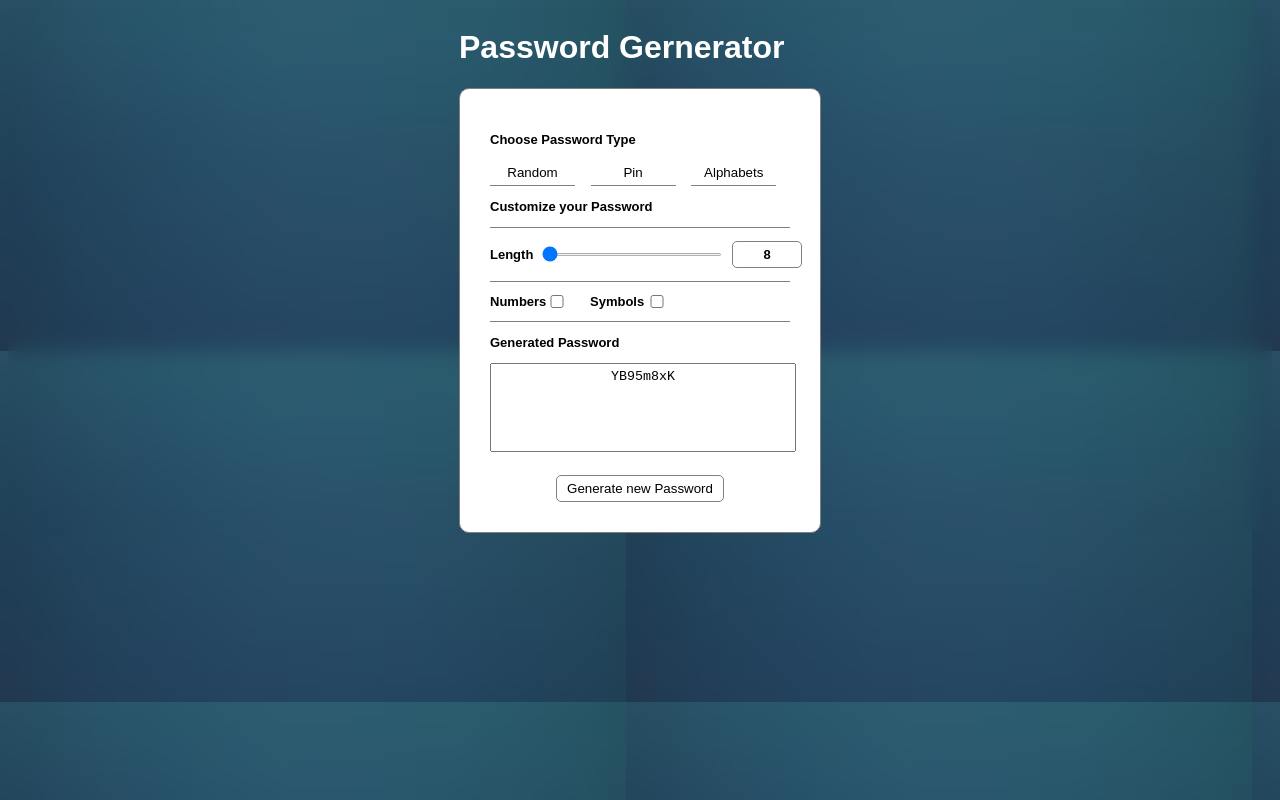
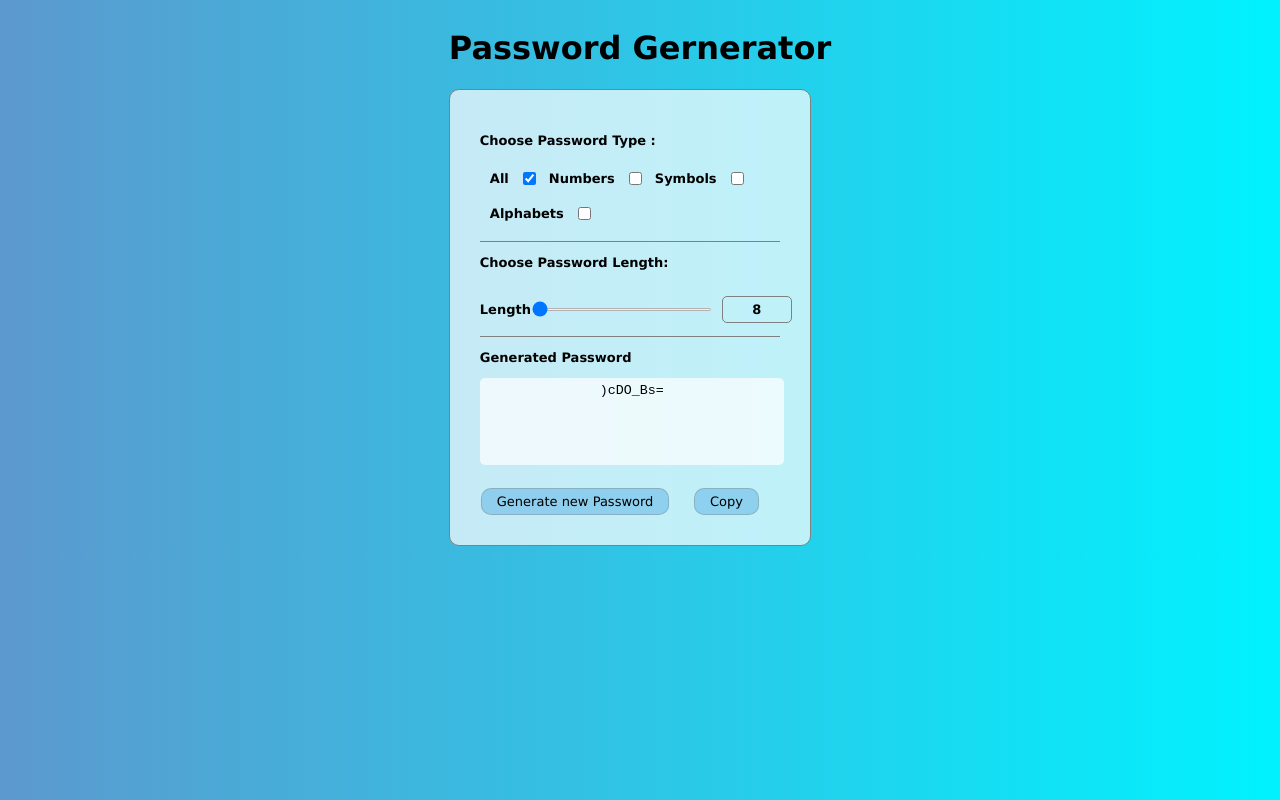
Before and after one commit to pradeepsarampalli/Password-Generator, a plain HTML site: page passwordgenerator.html in a window 1280 px wide. Both pictures are taken after a click on the button "Generate new Password". Drawn offline with Linux system fonts and the light colour scheme.

Commit message:
updatedui

```diff
--- a/passwordgenerator.css
+++ b/passwordgenerator.css
@@ -1,14 +1,11 @@
 body{
-    font-family: Arial, Helvetica, sans-serif;
+    font-family: verdana;
     display: flex;
     justify-content: center;
-    background-image: url(background-img.avif);
-    backdrop-filter: blur(10px);
+    background-image: linear-gradient(to right, #5c99ce, #00f2fe);
     font-weight: 700;
 }
-h1{
-    color: white;
-}
+
 .content{
     border: 1px solid gray;
     text-align: left;
@@ -16,21 +13,21 @@ h1{
     width: 300px;
     border-radius: 10px;
     font-size: 13px;
-    background-color: white;
+    background-color: rgba(255, 255, 255, 0.708);
 }
-.password-type{
+.password-type-buttons{
+    display: flex;
+    flex-wrap: wrap;
+    justify-content: left;
+    align-items: center;
+    padding-bottom: 10px;
     border-bottom: 1px solid gray;
 }
-.password-type button{
-    background-color: rgba(255, 255, 255, 0.585);
-    padding: 5px 10px;
-    width: 85px;
-    border: none;
-    margin-right: 12px;
-    cursor: pointer;
+.password-type-buttons label{
+   padding: 10px;
 }
-.password-type button{
-    border-bottom: 1px solid gray;
+.password-type-buttons input{
+    padding: 10px;
 }
 .password-length{
     display: grid;
@@ -51,16 +48,6 @@ h1{
     height: 3px;
     cursor: pointer;
 }
-.password-properties{
-    display: grid;
-    grid-template-columns: 50px 50px 50px 50px;
-    border-bottom: 1px solid gray;
-    padding: 10px 0px;
-    align-items: center;
-}
-.password-properties input{
-    margin-right: 20px;
-}
 .generated-password{
     margin-bottom: 20px;
 }
@@ -73,12 +60,20 @@ h1{
 }
 .new-password{
     text-align: center;
+
 }
 .new-password button{
-    background-color: white;
-    border: 0.15px solid gray;
-    padding: 5px 10px;
-    border-radius: 5px;
+    background-color: rgba(66, 162, 226, 0.4);
+    border: 0.15px solid rgba(128, 128, 128, 0.4);
+    padding: 5px 15px;
+    border-radius: 10px;
+    margin-right:20px ;
+    font-family: verdana;
+    font-size: 13px;
+    cursor: pointer;
+}
+.new-password button:hover{
+    opacity: 0.8;
 }
 #resultPassword {
     resize: none;
@@ -86,4 +81,7 @@ h1{
     height: 80px;
     text-align: center;
     padding-top: 5px;
+    background-color: rgba(255, 255, 255, 0.7);
+    border: none;
+    border-radius: 5px;
 }
--- a/passwordgenerator.html
+++ b/passwordgenerator.html
@@ -12,17 +12,18 @@
     <h1>Password Gernerator</h1>
     <div class="content">
         <div class="password-type">
-        <p>Choose Password Type</p>
-        <button id="Random">Random</button> <button id="Pin">Pin</button> <button id="Alphabets">Alphabets</button>
-        <p>Customize your Password</p>
+        <p>Choose Password Type :</p>
+        <div class="password-type-buttons">
+            <label>All</label><input id="numbers" type="checkbox" checked>
+            <label>Numbers</label><input id="numbers" type="checkbox">
+            <label>Symbols</label><input id="symbols" type="checkbox">
+            <label>Alphabets</label><input id="numbers" type="checkbox">
+    </div>
+        <p>Choose Password Length:</p>
     </div>
     <div class="password-length">
         <label>Length</label> <input id="passwordLen" type="range" min="8" max="100" value="8">
-        <p id="passwordLenDisplay">charaters</p>
-    </div>
-    <div class="password-properties">
-        <label>Numbers</label><input id="numbers" type="checkbox">
-        <label>Symbols</label><input id="symbols" type="checkbox">
+        <p id="passwordLenDisplay">8</p>
     </div>
     <div class="generated-password">
         <p>Generated Password</p>
@@ -30,6 +31,7 @@
     </div>
     <div class="new-password">
     <button onclick="generatePassword()">Generate new Password</button>
+    <button onclick="copyPassword()">Copy</button>
 </div>
     </div>
 </div>
--- a/passwordgenerator.js
+++ b/passwordgenerator.js
@@ -1,19 +1,15 @@
+const passwordType = document.querySelectorAll(".password-type-buttons input")
 const resultPassword = document.getElementById("resultPassword")
 const passwordLength = document.getElementById("passwordLen")
-const passwordLengthDisplay =document.getElementById("passwordLenDisplay");
-const numbers = document.getElementById("numbers")
-const symbols = document.getElementById("symbols")
-const Random = document.getElementById("Random")
-const Pin = document.getElementById("Pin")
-const Alphabets = document.getElementById("Alphabets")
+const passwordLengthDisplay = document.getElementById("passwordLenDisplay")
 
+let typeArray = ['0123456789','`!@#$%^&*()_+=-','ABCDEFGHIJKLMNOPQRSTUVWXYZabcdefghijklmnopqrstuvwxyz']
+let numbers = '0123456789'
+let capitals = 'ABCDEFGHIJKLMNOPQRSTUVWXYZ'
+let smalls = 'abcdefghijklmnopqrstuvwxyz'
+let symbols = '`!@#$%^&*()_+=-'
 
-let nums = ["0", "1", "2", "3", "4", "5", "6", "7", "8", "9"]
-let Capitals = ["A", "B", "C", "D", "E", "F", "G", "H", "I", "J", "K", "L", "M", "N", "O", "P", "Q", "R", "S", "T", "U", "V", "W", "X", "Y", "Z"]
-let smalls = ["a", "b", "c", "d", "e", "f", "g", "h", "i", "j", "k", "l", "m", "n", "o", "p", "q", "r", "s", "t", "u", "v", "w", "x", "y", "z"]
-let specials = ["!", "@", "#", "$", "%", "^", "&", "*", "(", ")", "-", "_", "=", "+", "[", "]", "{", "}", ";", ":", "'", "\"", ",", ".", "<", ">", "/", "?", "\\", "|", "`", "~"]
-
-let selctionIndex;
+console.log(passwordType)
 let passwordLen = Number(passwordLength.value)
 passwordLengthDisplay.textContent = passwordLen
 
@@ -25,69 +21,30 @@ passwordLength.addEventListener("click",event=>{
     passwordLengthDisplay.textContent = passwordLength.value
     passwordLen=passwordLength.value
 })
-
-let choice = "Random";
-Random.addEventListener("click",event=>{
-   choice = "Random";
-   Random.style="border-bottom:1 px solid gray"
-   Pin.style="border:none"
-   Alphabets.style="border:none"
-})
-Pin.addEventListener("click",event=>{
-    choice = "Pin";
-    Pin.style="border-bottom:1 px solid gray"
-    Random.style="border:none"
-    Alphabets.style="border:none"
-})
-Alphabets.addEventListener("click",event=>{
-    choice = "Alphabets"
-    Alphabets.style="border-bottom:1 px solid gray"
-    Pin.style="border:none"
-    Random.style="border:none"
-})
-
-function generatePassword(){
-    if(choice=="Random"){
-    let password = Capitals[Math.floor(Math.random()*Capitals.length)];
-    for(let i = 1;i<passwordLen;i++){
-        selctionIndex = Math.floor(Math.random()*4)
-        if(selctionIndex==0  && !numbers.checked)
-            password+=nums[Math.floor(Math.random()*nums.length)]
-        else if(selctionIndex==1)
-            password+=Capitals[Math.floor(Math.random()*Capitals.length)]
-        else if(selctionIndex==2 && !symbols.checked)
-            password+=specials[Math.floor(Math.random()*specials.length)]
-        else
-            password+=smalls[Math.floor(Math.random()*smalls.length)]
-        if ((i + 1) % 20 === 0) {
-            password += '\n';
+function generatePassword() {
+    let choice = "";
+    if (passwordType[0].checked)
+        choice = capitals + smalls + numbers + symbols;
+    else {
+        for (let i = 1; i < 4; i++) {
+            if (passwordType[i].checked) {
+                choice += typeArray[i - 1];
+            }
         }
     }
-    resultPassword.value=password;
+    console.log(choice);
+    let password = '';
+    for (let i = 0; i < passwordLen; i++) {
+        password += choice[Math.floor(Math.random() * choice.length)];
+    }
+    console.log(password);
+    resultPassword.value = password;
 }
-else if(choice=="Pin"){
-    let password="";
-    for(let i = 1;i<passwordLen;i++){
-        if(!numbers.checked)
-            password+=nums[Math.floor(Math.random()*nums.length)]
-        if ((i + 1) % 20 === 0) {
-            password += '\n';
-        }
-    }
-    resultPassword.value=password;
+
+function copyPassword(){
+    navigator.clipboard.writeText(resultPassword.textContent).then(()=>{
+        alert("Password copied")
+    }).catch(error=>{
+        alert("failed to copy",error)
+    })
 }
-else{
-    let password = Capitals[Math.floor(Math.random()*Capitals.length)];
-    for(let i = 1;i<passwordLen;i++){
-        selctionIndex = Math.floor(Math.random()*2)
-        if(selctionIndex==0)
-            password+=Capitals[Math.floor(Math.random()*Capitals.length)]
-        else
-            password+=smalls[Math.floor(Math.random()*smalls.length)]
-        if ((i + 1) % 20 === 0) {
-            password += '\n';
-        }
-    }
-    resultPassword.value=password;
-}
-}
```
